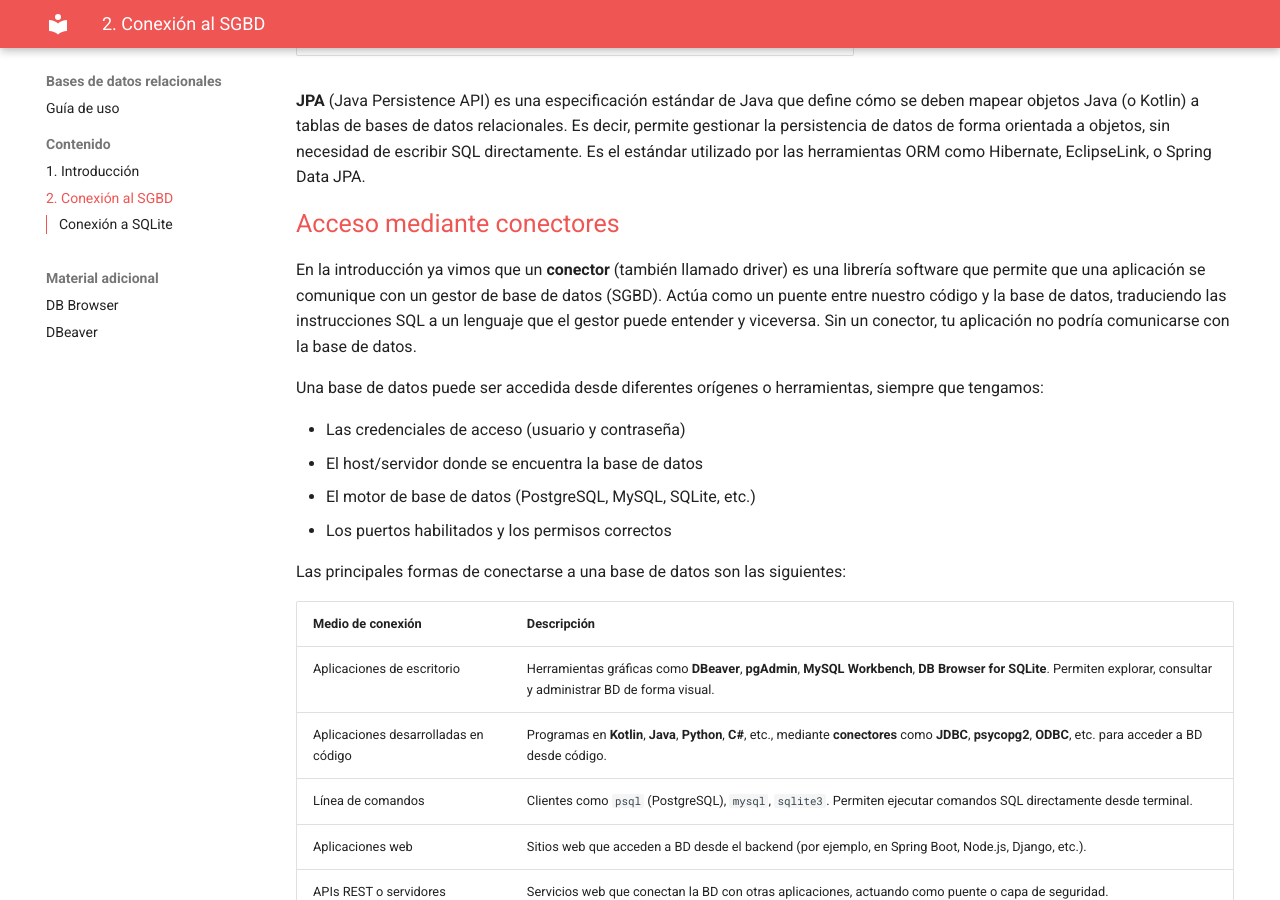
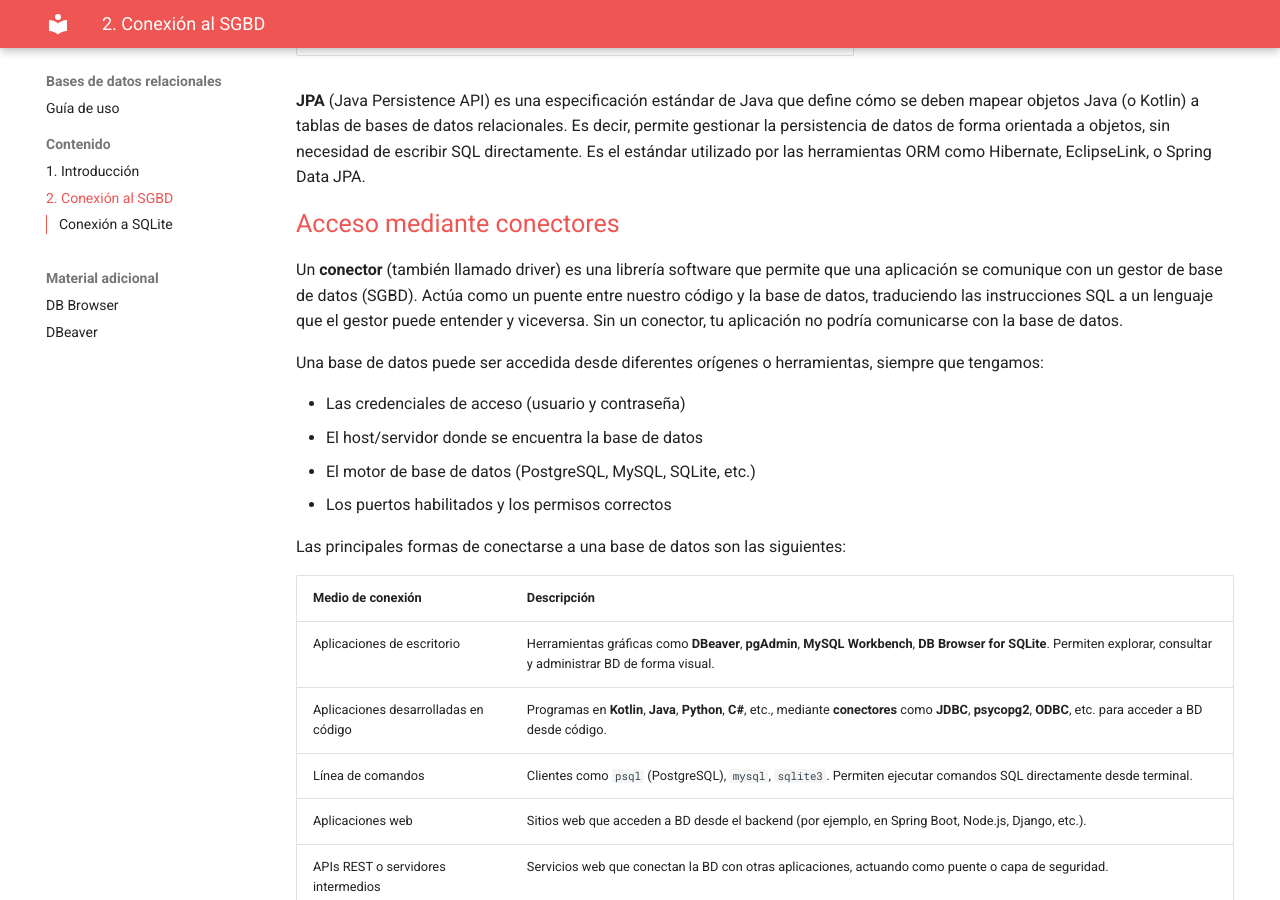
Before and after one commit to bpaterna/AD_BD_REL, an MkDocs documentation site: the page built from docs/2_conexiones.md, in a window 1280 px wide and 900 px high, scrolled down 814 px. Built offline with MkDocs 1.6.1 and Material for MkDocs 9.7.7, drawn with Linux system fonts in a browser that asks for light colours.

Commit message:
Update 2_conexiones.md

```diff
--- a/docs/2_conexiones.md
+++ b/docs/2_conexiones.md
@@ -28,7 +28,7 @@ Room|	Java/Kotlin|	ORM oficial para bases de datos SQLite en Android
 
 <span class="mi_h2">Acceso mediante conectores</span>
 
-En la introducción ya vimos que un **conector** (también llamado driver) es una librería software que permite que una aplicación se comunique con un gestor de base de datos (SGBD). Actúa como un puente entre nuestro código y la base de datos, traduciendo las instrucciones SQL a un lenguaje que el gestor puede entender y viceversa. Sin un conector, tu aplicación no podría comunicarse con la base de datos.
+Un **conector** (también llamado driver) es una librería software que permite que una aplicación se comunique con un gestor de base de datos (SGBD). Actúa como un puente entre nuestro código y la base de datos, traduciendo las instrucciones SQL a un lenguaje que el gestor puede entender y viceversa. Sin un conector, tu aplicación no podría comunicarse con la base de datos.
 
 Una base de datos puede ser accedida desde diferentes orígenes o herramientas, siempre que tengamos:
 
```
